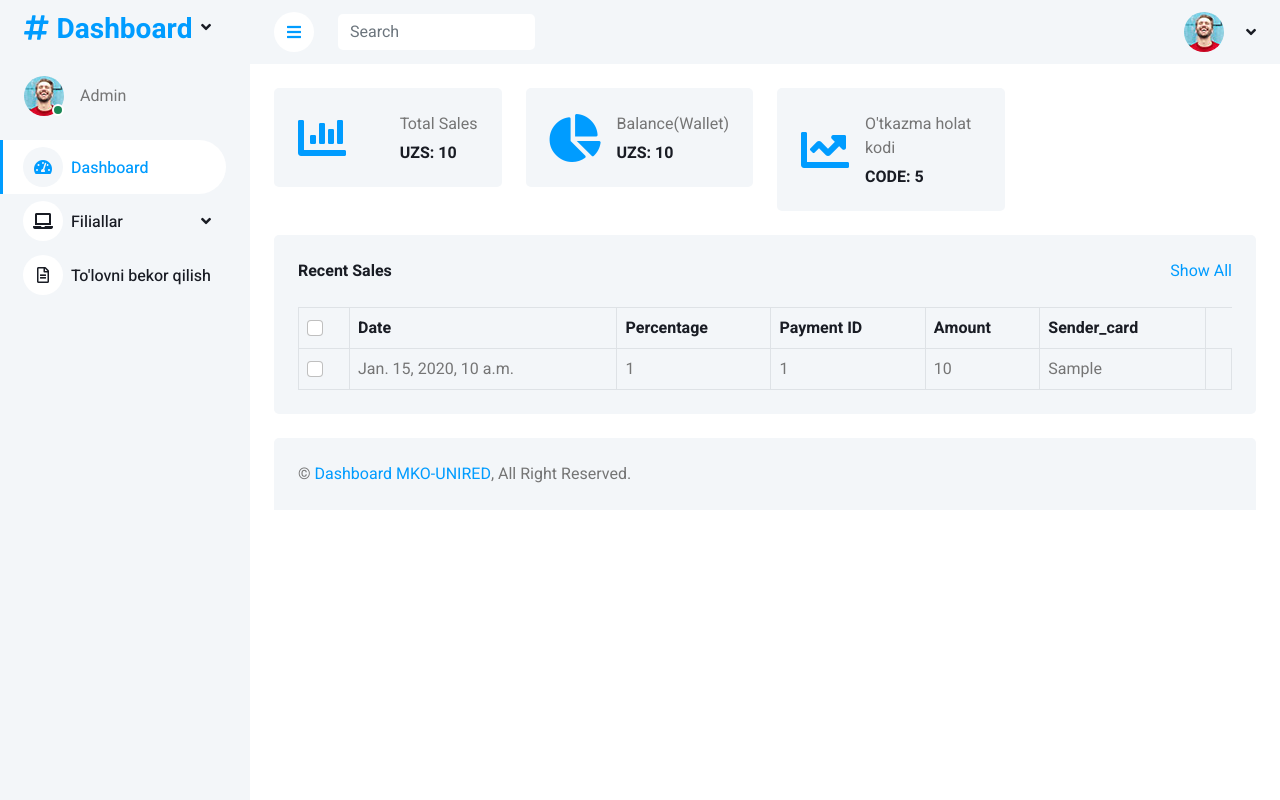
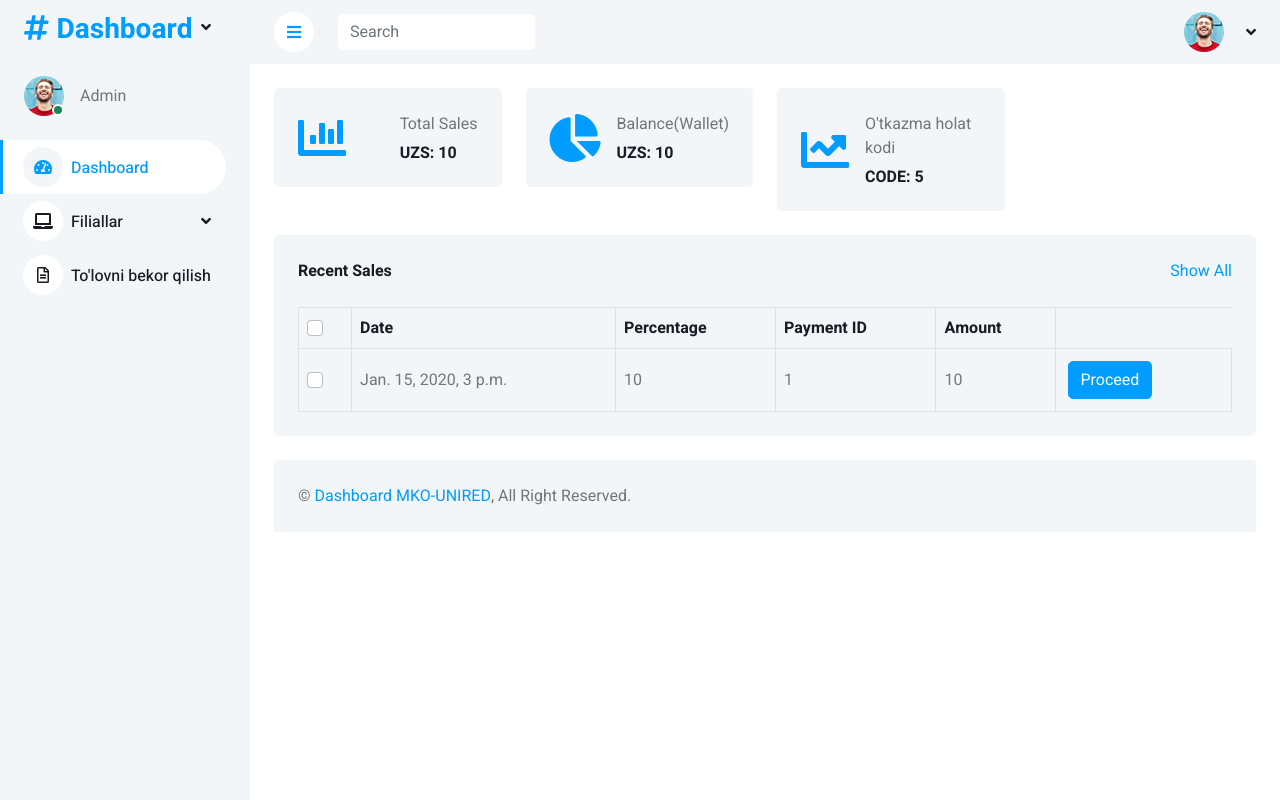
Before and after one commit to mu7affarmirzo/merchant_mko, a Django app: template templates/pages/wallet-to-bank.html in a window 1280 px wide. Run offline with Django 4.2, Linux system fonts and the light colour scheme; tables that the repository leaves empty hold one stand-in row (values such as "Sample post"); the template is opened without the code that fills it: values that come from a table or form of the project are taken from there, most other values are stand-ins (such as "Sample title", 1, 10 or a date in 2020); parts of the project's set-up code (start-up, migrations or seed data) failed here and were passed over; some libraries are stand-ins or nearby versions.

Commit message:
Updated: wallet-to-bank

```diff
--- a/core/models/mko_models.py
+++ b/core/models/mko_models.py
@@ -444,7 +444,7 @@
     account = models.ForeignKey(Accounts, on_delete=models.CASCADE)
     payment = models.ForeignKey(Payments, on_delete=models.CASCADE)
     amount = models.BigIntegerField()
-    cost_amount = models.BigIntegerField()
+    # cost_amount = models.BigIntegerField()
     percentage = models.IntegerField()
     status = models.IntegerField()
     is_sent = models.IntegerField()
--- a/main/urls.py
+++ b/main/urls.py
@@ -13,7 +13,7 @@
     path('cancel-payments', cancel_payments_page_view, name='cancel-payments'),
     path('cancel/payments/<int:pk>', cancel_payment_by_id_view, name='cancel-payment-by-id'),
     path('cancel/payments/proceed/<int:pk>', proceed_cancel_view, name='cancel-payment-proceed'),
-    path('wallet_to_bacc', wallet_to_bank_acc_view, name='wallet-to-bank'),
+    path('wallet-to-bacc', wallet_to_bank_acc_view, name='wallet-to-bank'),
 
     path('payments/branch/<int:pk>', filial_page_view, name='payments-by-branches'),
 ]
--- a/main/views.py
+++ b/main/views.py
@@ -107,6 +107,7 @@
     context['total_sales'] = total_sales
     context['today_sales'] = today_sales
     context['balance'] = balance
+    print(transactions)
 
     return render(request, 'pages/wallet-to-bank.html', context)
 
--- a/templates/pages/wallet-to-bank.html
+++ b/templates/pages/wallet-to-bank.html
@@ -67,28 +67,22 @@
                                     <th scope="col">Percentage</th>
                                     <th scope="col">Payment ID</th>
                                     <th scope="col">Amount</th>
-                                    <th scope="col">Sender_card</th>
-{#                                    <th scope="col">Status</th>#}
-{#                                    <th scope="col">Action</th>#}
+{#                                    <th scope="col">Sender_card</th>#}
                                 </tr>
                             </thead>
                             <tbody>
-                            {% for trancation in trancations %}
+                            {% for transaction in transactions %}
                                   <tr>
                                     <td><input class="form-check-input" type="checkbox"></td>
-                                    <td>{{ trancation.created_at}}</td>
-                                    <td>{{ trancation.percentage }}</td>
-                                    <td>{{ trancation.payment_id }}</td>
-                                    <td>{{ trancation.amount|intcomma }}</td>
-                                    <td>{{ trancation.sender_card}}</td>
-{#                                      {% if trancation.status == 1 %}#}
-{#                                       <td><button class="btn btn-success m-1"></button></td>#}
-{#                                          {% else %}#}
-{#                                          <td><button class="btn btn-danger m-1"></button></td>#}
-{#                                      {% endif %}#}
+                                    <td>{{ transaction.created_at}}</td>
+                                    <td>{{ transaction.percentage }}</td>
+                                    <td>{{ transaction.payment_id }}</td>
+                                    <td>{{ transaction.amount|intcomma }}</td>
+{#                                    <td>{{ transaction.sender_card}}</td>#}
+
                                   <td>
-                                    {% if trancation.status == 1 %}
-                                        <form action='{% url '' transaction.id %}' method='GET'> {% csrf_token %}
+                                    {% if transaction.status == 1 %}
+                                        <form action='#' method='GET'> {% csrf_token %}
                                             <button class="btn btn-primary m-1" type='submit'> Proceed</button>
                                         </form>
                                     {% endif %}
```
